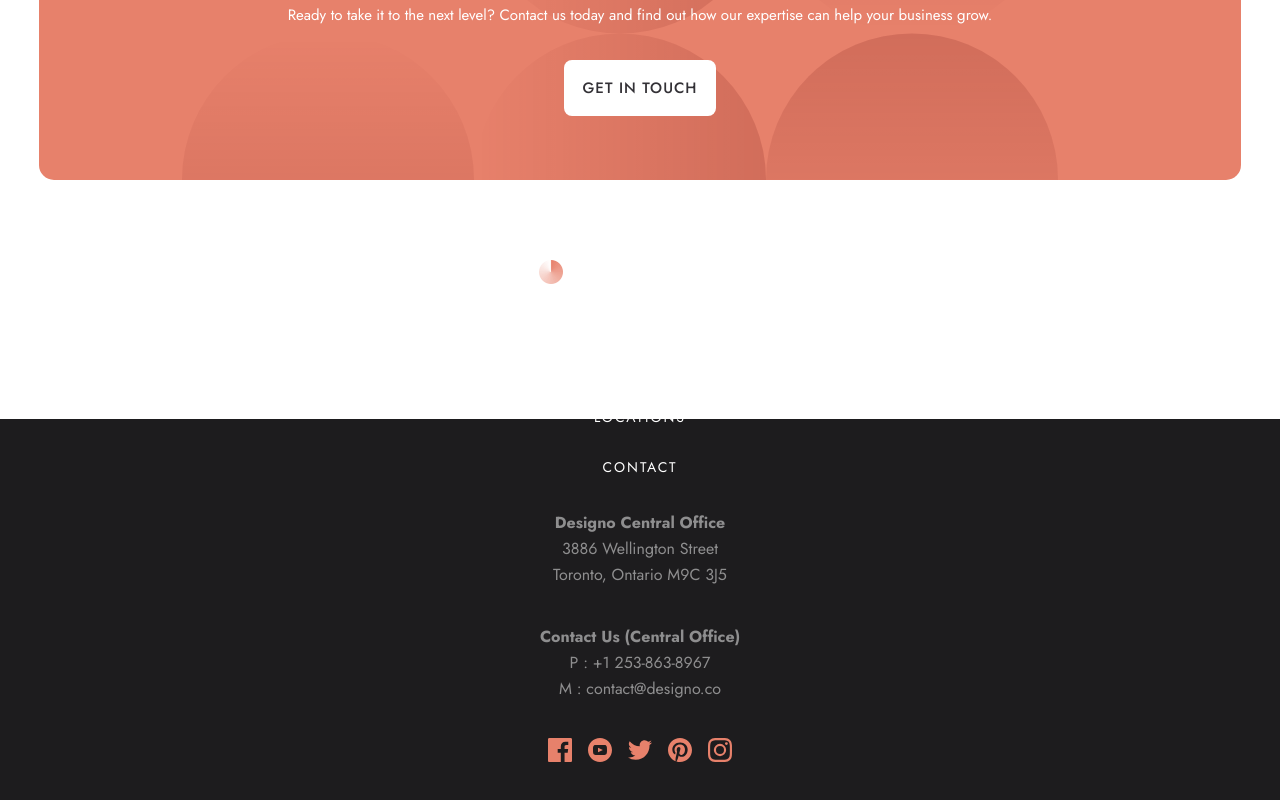
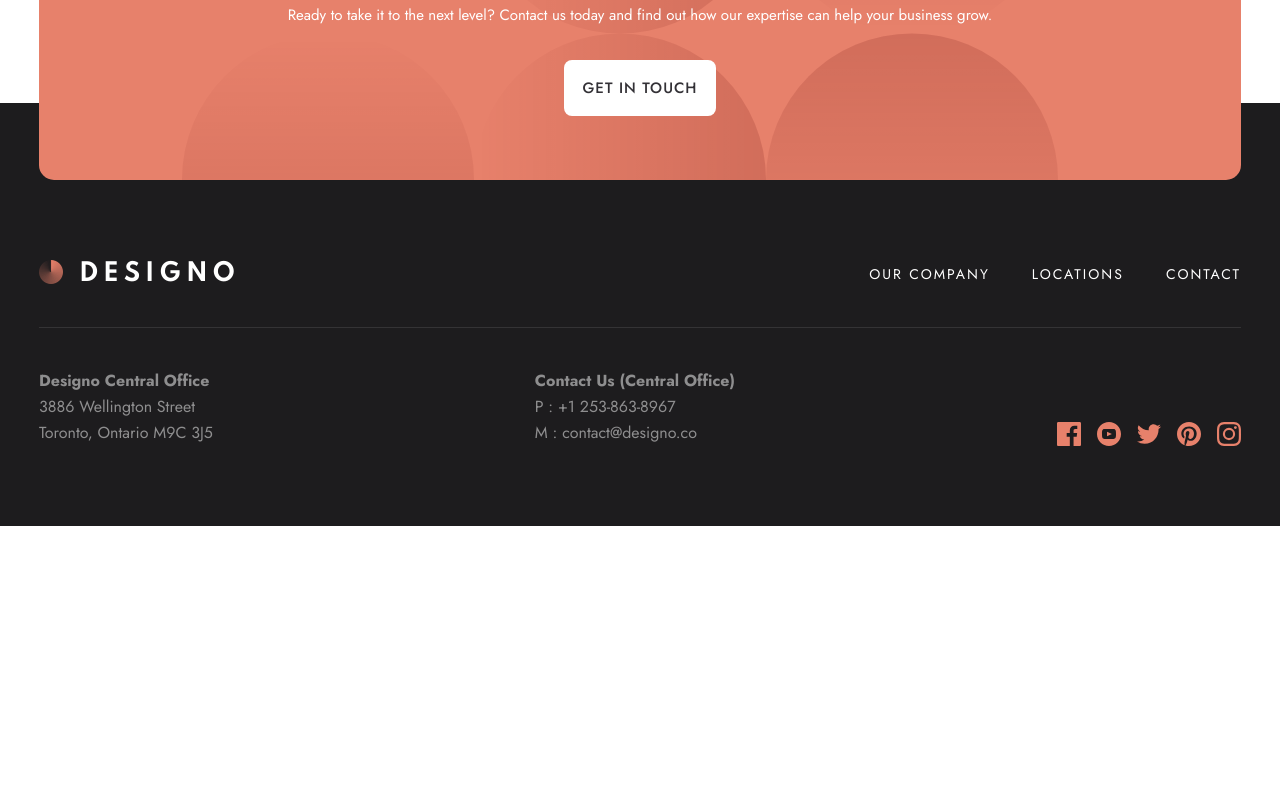
Before and after one commit to g-akca/designo, a React (Vite) app: page / in a window 1280 px wide. Shown: the part 2732-3532 px from the top of the page. After the commit the page ends 3258 px from the top, so only its background shows below. Built offline with nearby package versions, Linux system fonts and the light colour scheme.

Commit message:
Add tablet responsiveness to FooterInfo component and create FooterLinks component for improved layout

```diff
--- a/src/components/layout/FooterInfo.tsx
+++ b/src/components/layout/FooterInfo.tsx
@@ -4,31 +4,22 @@ import instagramIcon from "/assets/shared/desktop/icon-instagram.svg";
 import pinterestIcon from "/assets/shared/desktop/icon-pinterest.svg";
 import twitterIcon from "/assets/shared/desktop/icon-twitter.svg";
 import youtubeIcon from "/assets/shared/desktop/icon-youtube.svg";
-import { NavLink } from "react-router";
+import FooterLinks from "./FooterLinks";
 
 function FooterInfo() {
   return (
-    <section className="flex flex-col gap-9 items-center text-center z-10">
+    <section className="flex flex-col gap-9 items-center text-center z-10 tablet:gap-10 tablet:items-stretch tablet:text-start">
+      <div className="contents tablet:flex justify-between items-center">
         <img src={lightLogo} alt="" className="h-6.75" />
+
+        <FooterLinks className="hidden tablet:block" />
+      </div>
 
       <hr className="w-full text-white/10" />
 
-      <nav>
-        <ul className="flex flex-col gap-9 uppercase text-[14px] leading-3.5 tracking-[2px] text-white">
-          <li>
-            <NavLink to="about">Our Company</NavLink>
-          </li>
+      <FooterLinks className="tablet:hidden" />
 
-          <li>
-            <NavLink to="locations">Locations</NavLink>
-          </li>
-
-          <li>
-            <NavLink to="contact">Contact</NavLink>
-          </li>
-        </ul>
-      </nav>
-
+      <div className="flex flex-col gap-9 items-center tablet:flex-row tablet:items-end tablet:justify-between">
         <address>
           <p className="text-white/50 not-italic">
             <strong>Designo Central Office</strong>
@@ -66,6 +57,7 @@ function FooterInfo() {
             <img src={instagramIcon} alt="" />
           </a>
         </nav>
+      </div>
     </section>
   )
 }
--- /dev/null
+++ b/src/components/layout/FooterLinks.tsx
@@ -0,0 +1,32 @@
+import { NavLink } from "react-router";
+
+type FooterLinksProps = {
+  className?: string;
+};
+
+function FooterLinks({ className = "" }: FooterLinksProps) {
+  return (
+    <nav className={className}>
+      <ul
+        className="
+          flex flex-col gap-9 uppercase text-[14px] leading-3.5 tracking-[2px]
+          text-white tablet:flex-row tablet:gap-10.5
+        "
+      >
+        <li>
+          <NavLink to="about">Our Company</NavLink>
+        </li>
+
+        <li>
+          <NavLink to="locations">Locations</NavLink>
+        </li>
+
+        <li>
+          <NavLink to="contact">Contact</NavLink>
+        </li>
+      </ul>
+    </nav>
+  )
+}
+
+export default FooterLinks;
```
Lines whose indentation alone changed are shown as unchanged.
